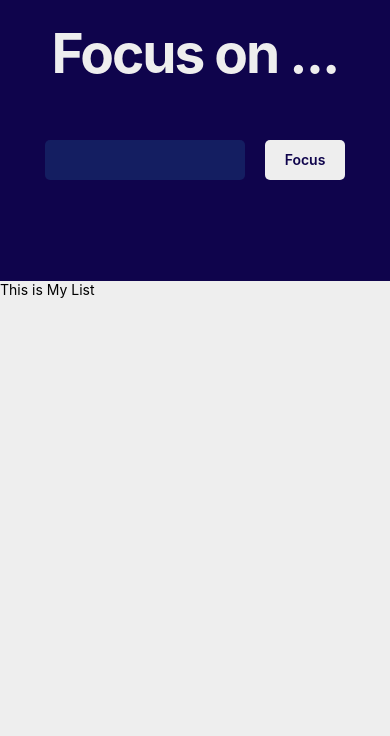
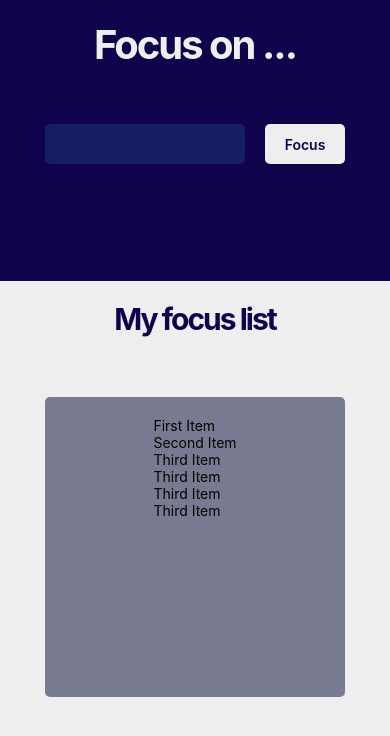
Before and after one commit to danilesky/RN-TimerApp, a React Native app: screen / in a window 390 px wide. Shown: the top 736 px of the page. Built offline with nearby package versions, Linux system fonts and the light colour scheme.

Commit message:
add Flatlist to track focus items

```diff
--- a/App.js
+++ b/App.js
@@ -1,12 +1,17 @@
 import { StatusBar } from 'expo-status-bar';
+import { useState } from 'react';
 import { SafeAreaView, StyleSheet, Text, View } from 'react-native';
 import Focus from './src/features/Focus';
 import { colors } from './src/utils/colors';
 
 export default function App() {
+  const [isFocused, setFocused] = useState(false)
   return (
     <View style={styles.container}>
-      <Focus />
+      {!isFocused ?
+        <Focus />
+        : <Text>You are focusing</Text>
+      }
       <StatusBar style="light" />
     </View>
   );
--- a/src/components/Headline.js
+++ b/src/components/Headline.js
@@ -4,17 +4,17 @@ import { colors } from '../utils/colors'
 
 const Headline = ({ ...props }) => {
     return (
-        <Text style={[styles(props.theme).text, props.customStyle]}>
+        <Text style={[styles(props).text, props.customStyle]}>
             {props.title}
         </Text >
     )
 }
 
-const styles = (theme) => StyleSheet.create({
+const styles = (props) => StyleSheet.create({
     text: {
-        color: theme === 'dark' ? colors.darkBlue : colors.white,
+        color: props.theme === 'dark' ? colors.darkBlue : colors.white,
         fontWeight: '700',
-        fontSize: 55,
+        fontSize: !props.size ? 55 : props.size,
         justifySelf: 'center',
         alignSelf: 'center',
         marginTop: 20,
--- a/src/features/Focus.js
+++ b/src/features/Focus.js
@@ -1,21 +1,58 @@
-import React from 'react'
-import { TextInput, View, StyleSheet, Text, SafeAreaView } from 'react-native'
+import React, { useState } from 'react'
+import { TextInput, View, StyleSheet, Text, SafeAreaView, FlatList } from 'react-native'
 import Button from '../components/Button';
 import Headline from '../components/Headline';
 import { colors } from '../utils/colors';
+
+const DATA = [
+    {
+        id: 'bd7acbea-c1b1-46c2-aed5-3ad53abb28ba',
+        title: 'First Item',
+    },
+    {
+        id: '3ac68afc-c605-48d3-a4f8-fbd91aa97f63',
+        title: 'Second Item',
+    },
+    {
+        id: '58694a0f-3da1-471f-bd96-145571e29d72',
+        title: 'Third Item',
+    },
+    {
+        id: '58694a0f-3da1-471f-bd96-145571e29d72',
+        title: 'Third Item',
+    },
+    {
+        id: '58694a0f-3da1-471f-bd96-145571e29d72',
+        title: 'Third Item',
+    },
+    {
+        id: '58694a0f-3da1-471f-bd96-145571e29d72',
+        title: 'Third Item',
+    },
+];
+
 
 export const Focus = () => {
     return (
         <View style={styles.container}>
             <SafeAreaView style={styles.headerContainer}>
-                <Headline theme={'light'} title={'Focus on ...'} />
+                <Headline theme={'light'} title={'Focus on ...'} size={40} />
                 <View style={styles.headerWrapper}>
                     <TextInput style={styles.input} />
                     <Button title={"Focus"} />
                 </View>
             </SafeAreaView>
             <SafeAreaView style={styles.bodyContainer}>
-                <Text>This is My List</Text>
+                <Headline theme={'dark'} title={'My focus list'} size={30} />
+                <View style={styles.listWrapper}>
+                    <FlatList
+                        data={DATA}
+                        renderItem={({ item }) => (
+                            <Text style={styles.title}>{item.title}</Text>
+                        )}
+                        keyExtractor={item => item.id}
+                    />
+                </View>
             </SafeAreaView>
         </View >
     )
@@ -48,6 +85,16 @@ const styles = StyleSheet.create({
     bodyContainer: {
         flex: 2,
         backgroundColor: colors.white,
+        alignItems: 'center',
+    },
+    listWrapper: {
+        backgroundColor: colors.grey,
+        borderRadius: 5,
+        justifyContent: 'center',
+        alignItems: 'center',
+        padding: 20,
+        width: 300,
+        height: 300,
     }
 });
 
```
